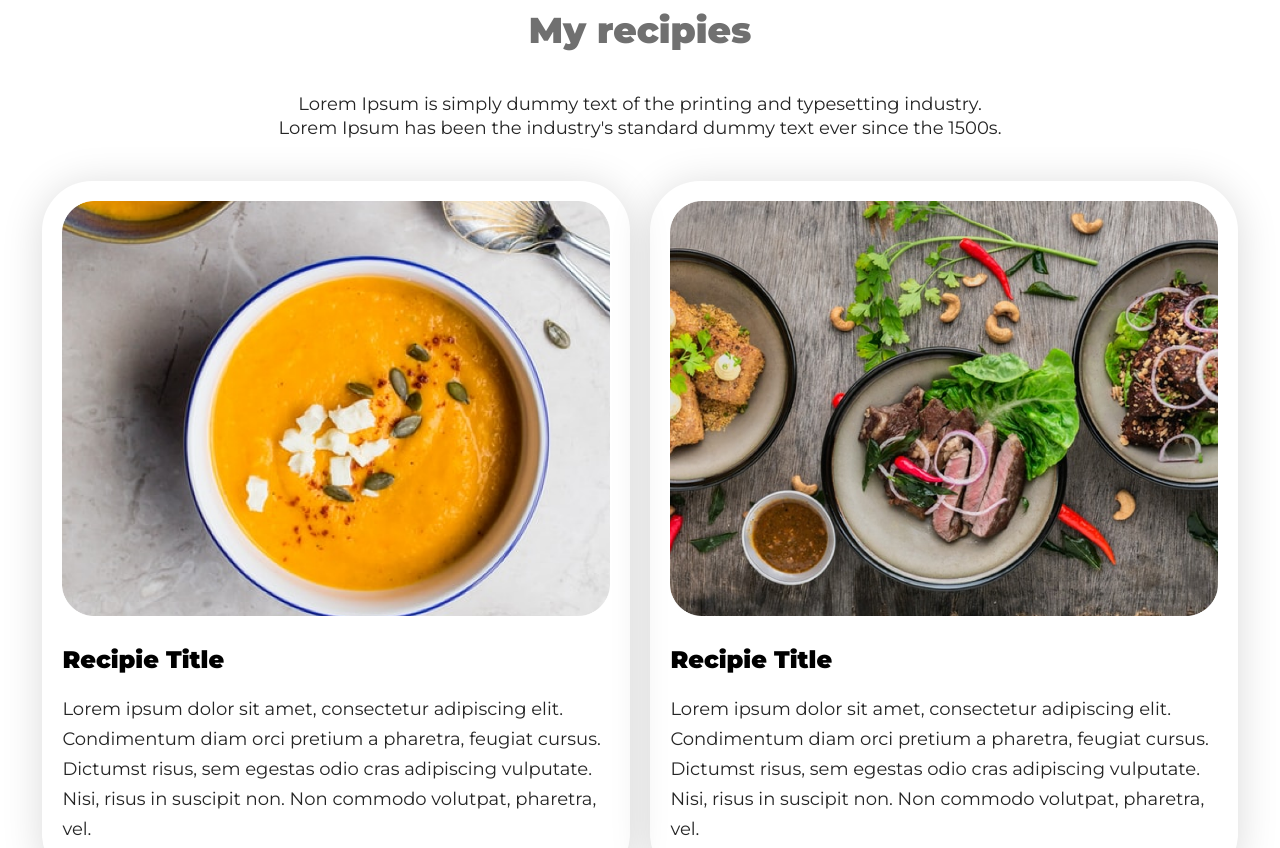
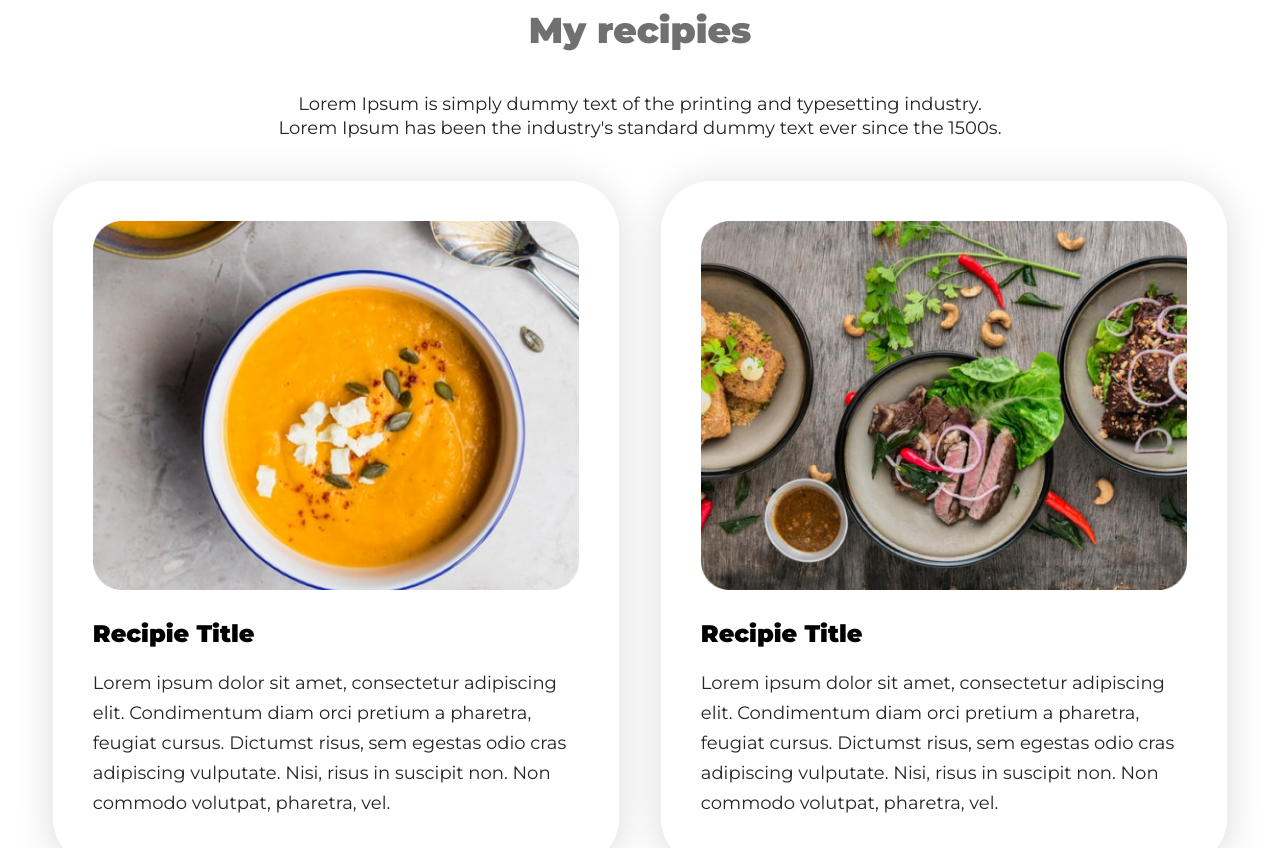
Before and after one commit to Rabiullah-Rabi/eat-healthy, a plain HTML site: page index.html in a window 1280 px wide. Shown: the part 1195-2043 px from the top of the page. Drawn offline with Linux system fonts and the light colour scheme.

Commit message:
Edit my recipie card

```diff
--- a/css/style.css
+++ b/css/style.css
@@ -100,9 +100,9 @@ h1.banner-title {
 
 .recipie-item {
     box-shadow: 0px 4px 40px 0 rgb(0 0 0 / 15%);
-    padding: 20px;
-    padding-bottom: 40px;
-    width: 90%;
+    padding: 40px;
+    padding-bottom: 50px;
+    width: 80%;
     border-radius: 50px;
 }
 .recipie-img {
@@ -158,7 +158,7 @@ h1.banner-title {
     font-size: 30px;
     font-weight: 900;
     color: #5B5B5B;
-    margin-bottom: 20px;
+    margin-bottom: 20pxixi;
 }
 .company-name span{
     color: #FBA24F;
```
